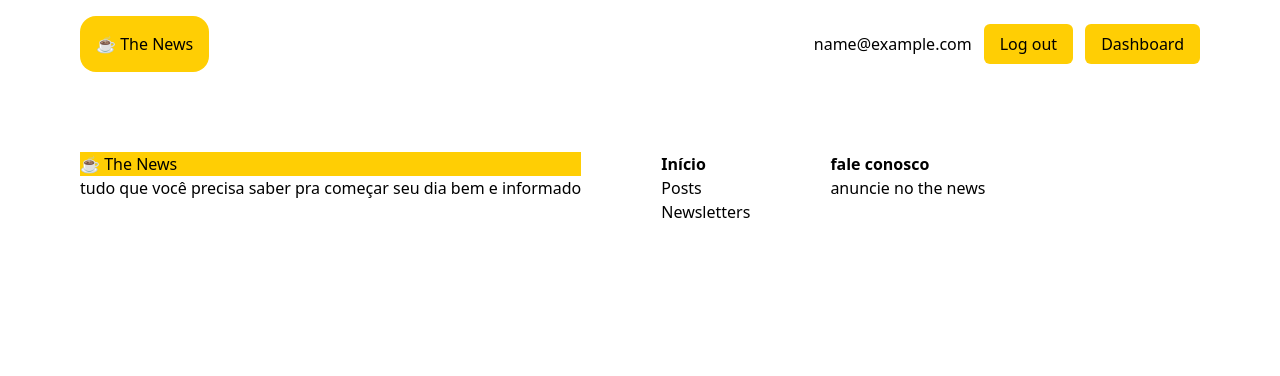
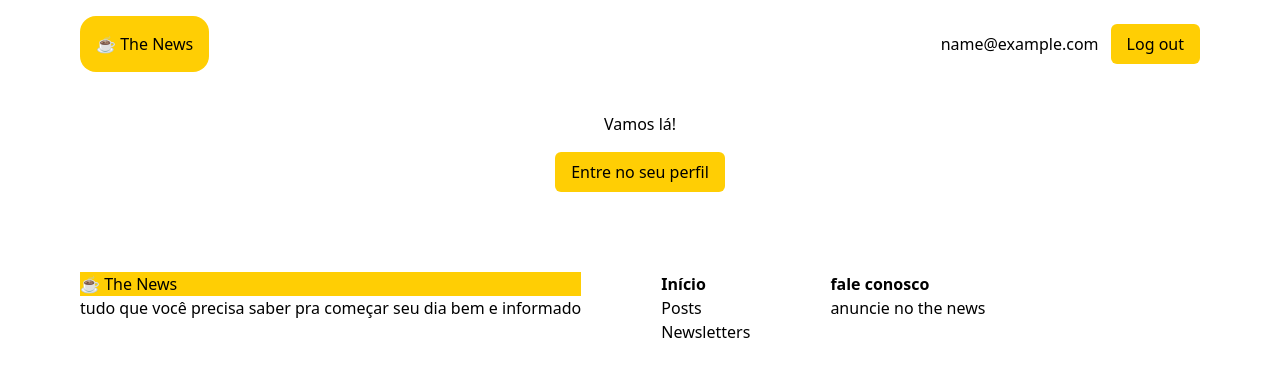
Before and after one commit to AndreiFlau/Waffles-NewsCase-Frontend, a React (Vite) app: page / in a window 1280 px wide. Shown: the top 376 px of the page. Built offline with nearby package versions, Linux system fonts and the light colour scheme; no server answers; sample sign-in values are in the browser's storage.

Commit message:
favicon; admin route protection; user friendly app component

```diff
--- a/index.html
+++ b/index.html
@@ -2,7 +2,7 @@
 <html lang="en">
   <head>
     <meta charset="UTF-8" />
-    <link rel="icon" type="image/svg+xml" href="/vite.svg" />
+    <link rel="icon" type="image/ico" href="/favicon.ico" />
     <meta name="viewport" content="width=device-width, initial-scale=1.0" />
     <title>Waffle Streaks</title>
   </head>
--- a/src/components/App.tsx
+++ b/src/components/App.tsx
@@ -1,12 +1,43 @@
+import { useLocation, useNavigate } from "react-router";
 import Footer from "./Footer";
 import Header from "./Header";
+import useAuth from "./hooks/useAuth";
 import Main from "./Main";
+import Button from "./ui/button";
 
 function App() {
+  const { user } = useAuth();
+  const navigate = useNavigate();
+  const location = useLocation();
+
+  const hideInRoutes = ["/dashboard", "/user"];
+  const shouldShowDiv = !hideInRoutes.includes(location.pathname);
+
+  function handleClick() {
+    if (user?.admin) {
+      navigate("/dashboard");
+    } else {
+      navigate("/user");
+    }
+  }
+
   return (
     <div className="max-w-6xl mx-auto p-4">
       <Header />
       <Main />
+      {shouldShowDiv &&
+        user &&
+        (user?.admin ? (
+          <div className="text-center">
+            <h1 className="mb-4">Vamos lá!</h1>
+            <Button onClick={handleClick}>Entre no dashboard</Button>
+          </div>
+        ) : (
+          <div className="text-center">
+            <h1 className="mb-4">Vamos lá!</h1>
+            <Button onClick={handleClick}>Entre no seu perfil</Button>
+          </div>
+        ))}
       <Footer />
     </div>
   );
--- a/src/components/Header.tsx
+++ b/src/components/Header.tsx
@@ -35,7 +35,7 @@ function Header() {
           <div className="ml-auto gap-3 flex items-center">
             <h3>{user.email}</h3>
             <Button onClick={logoutFunc}>Log out</Button>
-            <Button onClick={handleClick}>{user.admin && !clicked ? "User" : "Dashboard"}</Button>
+            {user.admin && <Button onClick={handleClick}>{user.admin && !clicked ? "User" : "Dashboard"}</Button>}
           </div>
         )}
       </div>
--- a/src/components/Pages/User.tsx
+++ b/src/components/Pages/User.tsx
@@ -60,7 +60,7 @@ function User() {
         </div>
       </div>
 
-      <div className=" p-6 bg-green-50 rounded-lg shadow-md text-center row-start-2 col-start-2">
+      <div className=" p-6 bg-green-50 rounded-lg shadow-md text-center row-start-2 col-start-2 flex flex-col justify-center">
         <h3 className="text-2xl font-bold text-green-700">Você está em uma sequência de {streak?.currentStreak} dias!</h3>
         <p className="text-sm text-green-600 mt-2">Continue assim, cada dia conta para alcançar seus objetivos!</p>
       </div>
--- /dev/null
+++ b/src/components/ProtectedAdminRoute.tsx
@@ -0,0 +1,8 @@
+import { Navigate, Outlet } from "react-router";
+import useAuth from "./hooks/useAuth";
+
+export function ProtectedAdminRoute() {
+  const { user } = useAuth();
+
+  return user?.admin ? <Outlet /> : <Navigate to="/user" />;
+}
--- a/src/components/index.tsx
+++ b/src/components/index.tsx
@@ -10,6 +10,7 @@ import User from "./Pages/User.tsx";
 import { ProtectedRoute } from "./ProtectedRoute.tsx";
 import { AuthProvider } from "./context/auth.tsx";
 import { UserProvider } from "./context/getUserData.tsx";
+import { ProtectedAdminRoute } from "./ProtectedAdminRoute.tsx";
 
 ReactDOM.createRoot(document.getElementById("root")!).render(
   <React.StrictMode>
@@ -26,7 +27,9 @@ ReactDOM.createRoot(document.getElementById("root")!).render(
               }
             >
               <Route path="/user" element={<User />} />
-              <Route path="/dashboard" element={<Dashboard />} />
+              <Route element={<ProtectedAdminRoute />}>
+                <Route path="/dashboard" element={<Dashboard />} />
+              </Route>
             </Route>
             <Route path="*" element={<NotFound />} />
           </Route>
```
Also changed, not shown: 1 other file (tests, documents, lock files or other folders).
